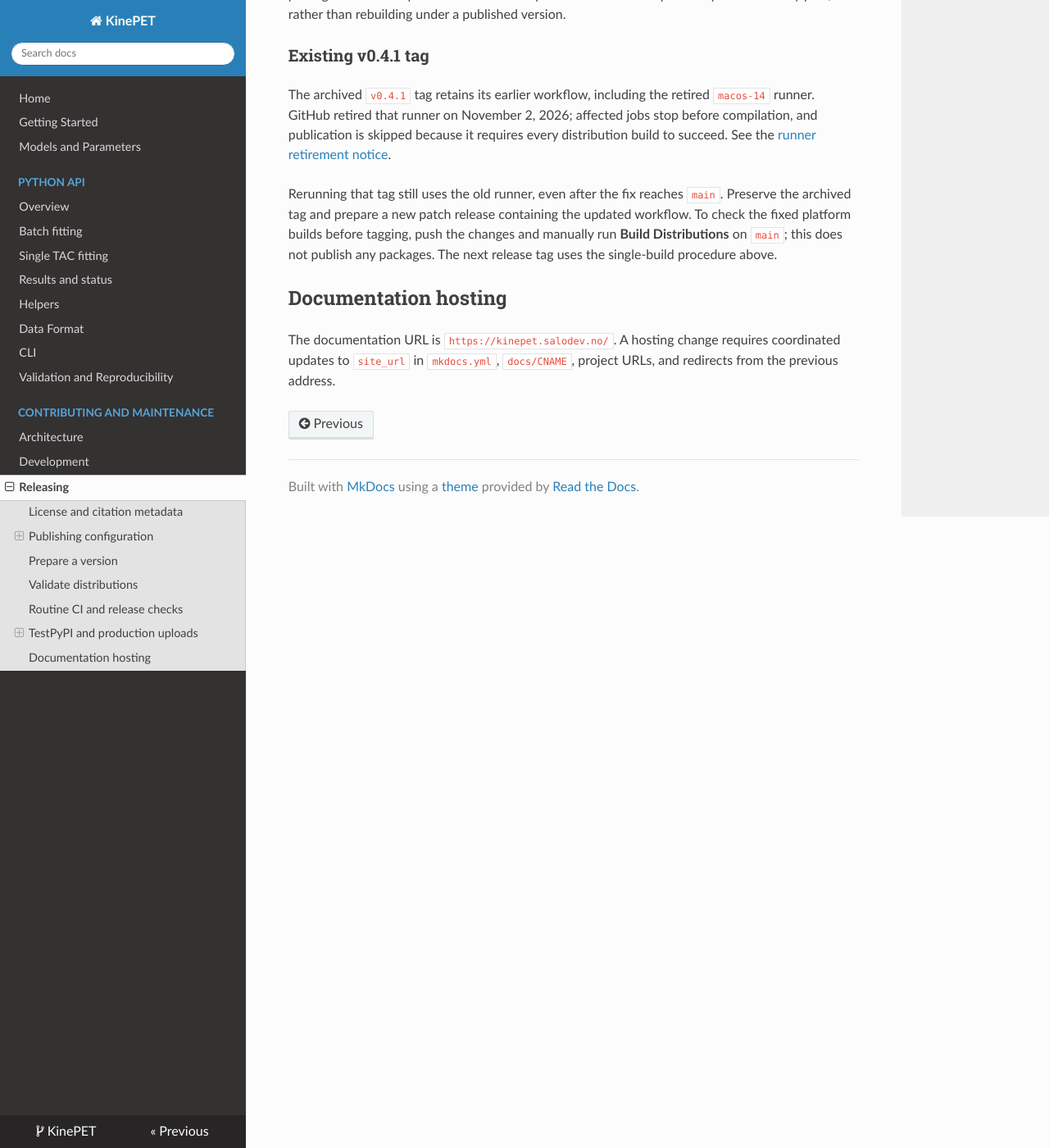
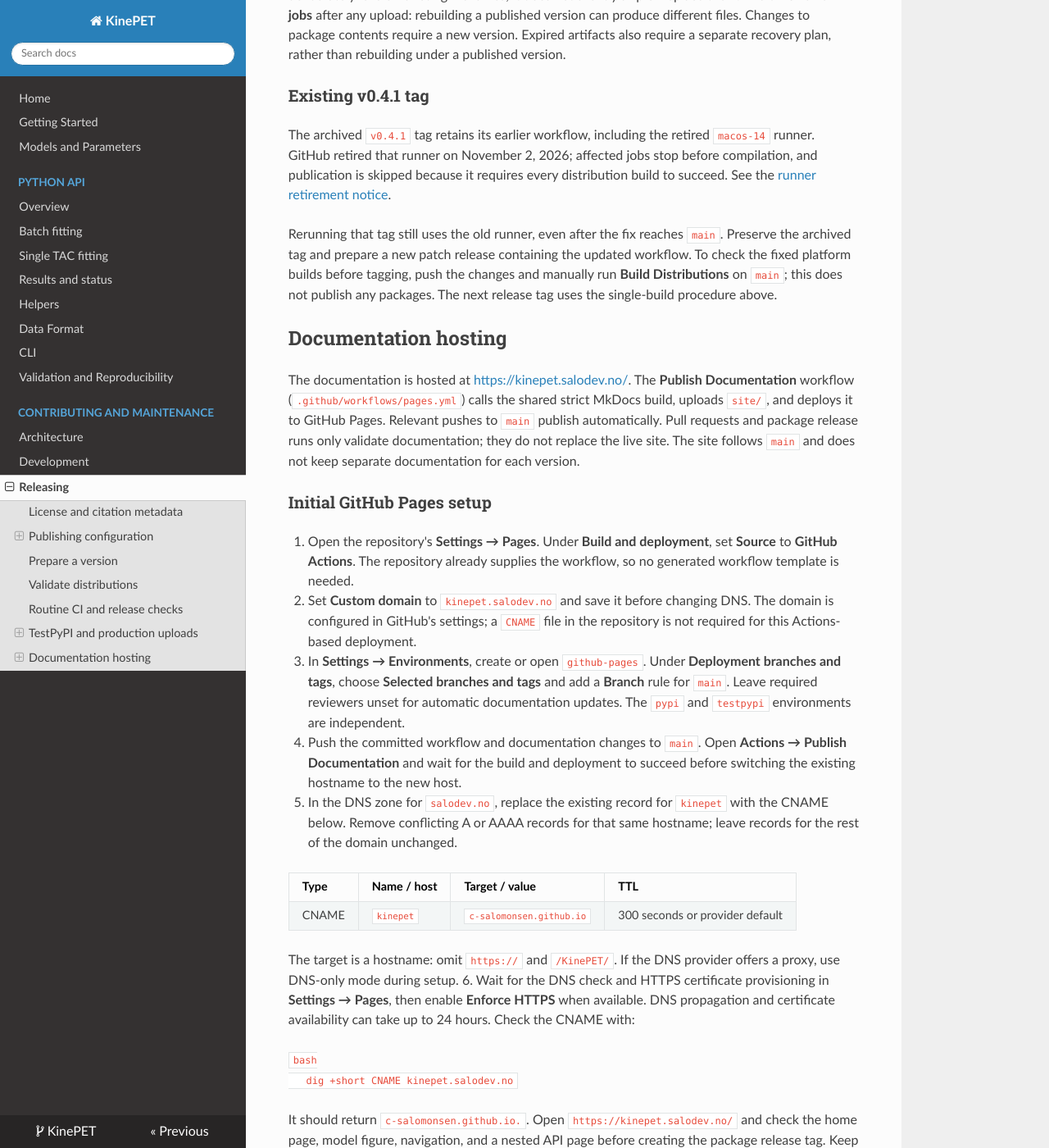
Before and after one commit to c-salomonsen/KinePET, an MkDocs documentation site: the page built from docs/releasing.md, in a window 1280 px wide and 1400 px high, scrolled down 5008 px. Shown: the whole window at 82% size. Built offline with MkDocs 1.6.1, drawn with Linux system fonts in a browser that asks for light colours; nearby versions of some CDN libraries; a script that is not in the unit is left out; some of the changed text lies outside the part shown.

Commit message:
docs: deploy MkDocs site to GitHub Pages

````diff
--- a/docs/releasing.md
+++ b/docs/releasing.md
@@ -124,15 +124,17 @@ release metadata validation.
 | Trigger | Checks |
 | --- | --- |
 | Push to `main` or a pull request | One Linux job on Python 3.13: C++ tests, Python tests, and CLI/API parity |
-| Documentation, MkDocs configuration, dependency metadata, or documentation-workflow changes | Strict documentation build |
+| Documentation, MkDocs configuration, dependency metadata, or documentation-workflow changes | Strict documentation build; pushes to `main` also deploy to GitHub Pages |
 | Version tag | Python 3.11–3.13 tests, C++/CLI checks, documentation, source archive, and Linux/Windows/macOS wheels |
 | Manual **Tests** run | Full Python matrix by default; a single configuration can be selected |
 | Manual **Build Distributions** run | Source archive and all platform wheels, without publication |
 
 The release workflow calls the same test and build workflows used for manual
-checks. Ordinary pushes do not build distribution wheels. The separate
-**Documentation** workflow has path filters; do not make it a required branch
-protection check that must complete on every pull request.
+checks. Ordinary pushes do not build distribution wheels. The **Documentation**
+workflow validates pull requests and releases;
+**Publish Documentation** reuses that build and deploys changes from `main`.
+Both use path filters for ordinary changes; do not make them required branch
+protection checks that must complete on every pull request.
 
 If branch protection requires the previous Python or CLI job names, update it to
 require `Python and C++ tests (3.13)` after the new workflow has run.
@@ -242,6 +244,70 @@ packages. The next release tag uses the single-build procedure above.
 
 ## Documentation hosting
 
-The documentation URL is `https://kinepet.salodev.no/`. A hosting change requires
-coordinated updates to `site_url` in `mkdocs.yml`, `docs/CNAME`, project URLs, and
-redirects from the previous address.
+The documentation is hosted at
+[https://kinepet.salodev.no/](https://kinepet.salodev.no/).
+The **Publish Documentation** workflow (`.github/workflows/pages.yml`) calls the
+shared strict MkDocs build, uploads `site/`, and deploys it to GitHub Pages.
+Relevant pushes to `main` publish automatically. Pull requests and package
+release runs only validate documentation; they do not replace the live site.
+The site follows `main` and does not keep separate documentation for each version.
+
+### Initial GitHub Pages setup
+
+1. Open the repository's **Settings → Pages**. Under **Build and deployment**,
+   set **Source** to **GitHub Actions**. The repository already supplies the
+   workflow, so no generated workflow template is needed.
+2. Set **Custom domain** to `kinepet.salodev.no` and save it before changing DNS.
+   The domain is configured in GitHub's settings; a `CNAME` file in the repository
+   is not required for this Actions-based deployment.
+3. In **Settings → Environments**, create or open `github-pages`. Under
+   **Deployment branches and tags**, choose **Selected branches and tags** and
+   add a **Branch** rule for `main`. Leave required reviewers unset for automatic
+   documentation updates. The `pypi` and `testpypi` environments are independent.
+4. Push the committed workflow and documentation changes to `main`. Open
+   **Actions → Publish Documentation** and wait for the build and deployment to
+   succeed before switching the existing hostname to the new host.
+5. In the DNS zone for `salodev.no`, replace the existing record for `kinepet`
+   with the CNAME below. Remove conflicting A or AAAA records for that same
+   hostname; leave records for the rest of the domain unchanged.
+
+   | Type | Name / host | Target / value | TTL |
+   | --- | --- | --- | --- |
+   | CNAME | `kinepet` | `c-salomonsen.github.io` | 300 seconds or provider default |
+
+   The target is a hostname: omit `https://` and `/KinePET/`. If the DNS provider
+   offers a proxy, use DNS-only mode during setup.
+6. Wait for the DNS check and HTTPS certificate provisioning in **Settings →
+   Pages**, then enable **Enforce HTTPS** when available. DNS propagation and
+   certificate availability can take up to 24 hours. Check the CNAME with:
+
+   ```bash
+   dig +short CNAME kinepet.salodev.no
+   ```
+
+   It should return `c-salomonsen.github.io.`. Open
+   `https://kinepet.salodev.no/` and check the home page, model figure, navigation,
+   and a nested API page before creating the package release tag. Keep the old
+   host serving documentation until the DNS transition is complete.
+
+See [GitHub's custom-domain instructions](https://docs.github.com/en/pages/configuring-a-custom-domain-for-your-github-pages-site/managing-a-custom-domain-for-your-github-pages-site).
+
+The workflow uses GitHub's built-in token and OIDC permissions. No additional
+API token, repository secret, or `gh-pages` branch is required. See
+[GitHub's Pages workflow guide](https://docs.github.com/en/pages/getting-started-with-github-pages/using-custom-workflows-with-github-pages).
+
+To redeploy manually, select **Actions → Publish Documentation → Run workflow**
+and choose `main`, or run:
+
+```bash
+gh workflow run pages.yml --repo c-salomonsen/KinePET --ref main
+```
+
+Use this only when an automatic deployment has not already started. Dispatching
+this workflow on another branch or a tag skips deployment. Running the separate
+**Documentation** workflow manually performs validation only.
+
+A future URL change requires coordinated updates to `site_url` in `mkdocs.yml`,
+package project URLs, README and citation links, and any old-host redirects.
+The custom domain serves documentation at `/`; do not add a `/KinePET/` prefix
+to `site_url` or public documentation links.
````
Also changed, not shown: CHANGELOG.md (+3 -0 lines), docs/development.md (+4 -1 lines), 3 other files.
